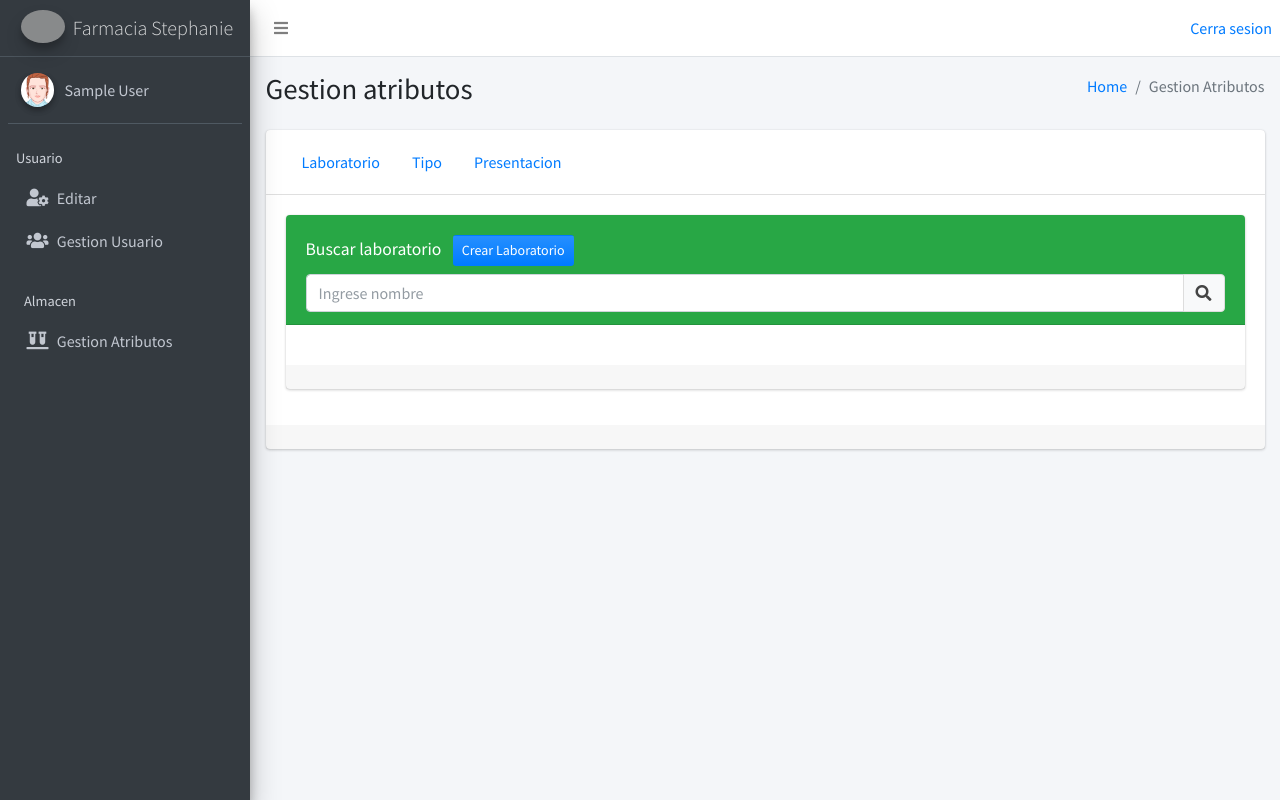
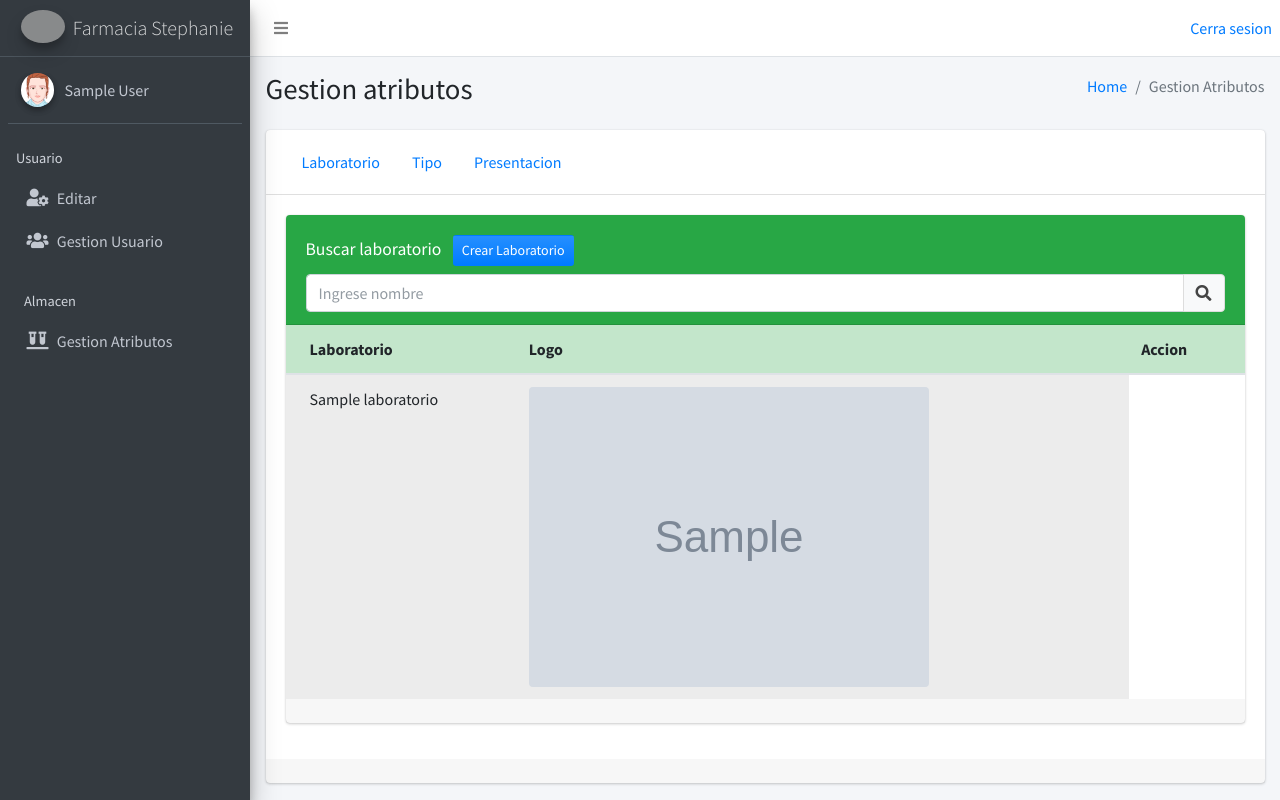
Before and after one commit to sarasalazarparedes/FarmaciaProyectoS, a PHP site: page /vista/adm_atributo.php in a window 1280 px wide. Run offline with PHP 8.4, Linux system fonts and the light colour scheme; the visitor is signed in with stand-in values (Sample User, id 1); tables that the repository leaves empty or names only in its code hold one stand-in row (values such as "Sample post"); grey boxes marked "Sample" are stand-in pictures; data that the repository does not hold is empty; grey boxes are pictures that could not be loaded.

Commit message:
Laboratorio buscador

```diff
--- a/controlador/LaboratorioController.php
+++ b/controlador/LaboratorioController.php
@@ -9,7 +9,7 @@ if($_POST['funcion']=='crear'){
 if($_POST['funcion']=='buscar'){
     $labo->buscar();
     $json=array();
-    foreach ($laboratorio->objetos as $objeto){
+    foreach ($labo->objetos as $objeto){
         $json[]=array(
             'id'=>$objeto->idlaboratorio,
             'nombre'=>$objeto->nombre,
--- a/javas/Laboratorio.js
+++ b/javas/Laboratorio.js
@@ -25,7 +25,21 @@ $(document).ready(function(){
     function buscar_lab(consulta){
         funcion='buscar';
         $.post('../controlador/LaboratorioController.php',{consulta,funcion},(response)=>{
-        console.log(response);
+            const laboratorios=JSON.parse(response);
+            let template='';
+            laboratorios.forEach(laboratorio => {
+                template+=`
+                <tr>
+                    <td>${laboratorio.nombre} </td>
+                    <td>
+                        <img src="${laboratorio.avatar}" class="img-fluid rounded" witd="70" heigth="70">
+                    </td>
+
+
+                </tr>
+                `;
+            });
+            $('#laboratorios').html(template);
         })
     }
     $(document).on('keyup','#buscar-laboratorio',function(){
--- a/vista/adm_atributo.php
+++ b/vista/adm_atributo.php
@@ -154,7 +154,20 @@ if($_SESSION['tipousuario_idtipousuario']==1){
                                                 </div>
                                             </div>
                                         </div>
-                                        <div class="card-body"></div>
+                                        <div class="card-body p-0">
+                                            <table class="table table-over text-nowrap">
+                                                <thead class="table-success">
+                                                <tr>
+                                                <th>Laboratorio</th>
+                                                <th>Logo</th>
+                                                <th>Accion</th>
+                                                </tr>
+                                                </thead>
+                                                <tbody class="table-active" id="laboratorios">
+
+                                                </tbody>
+                                            </table>
+                                        </div>
 
                                         <div class="card-footer"></div>
                                     </div>
```
